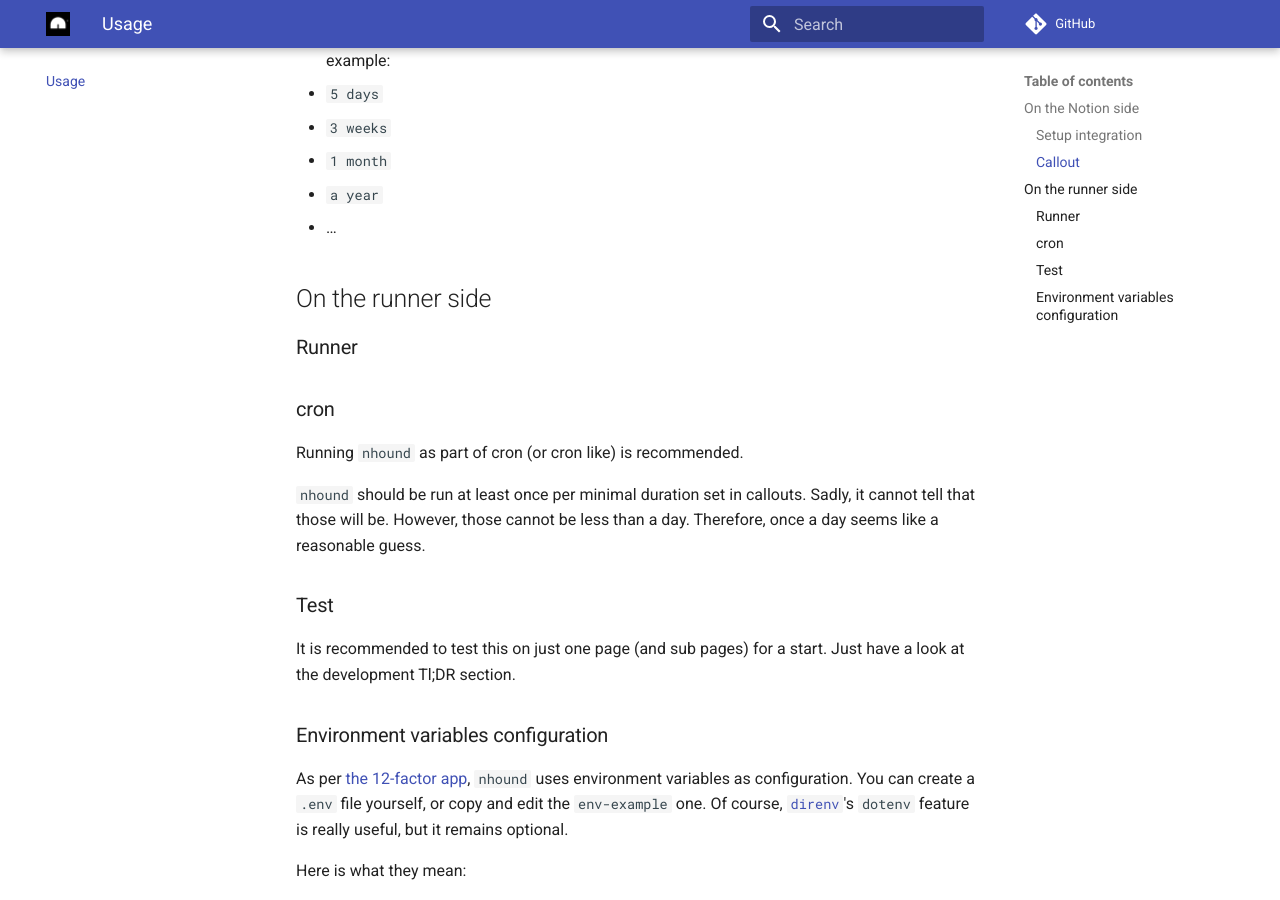
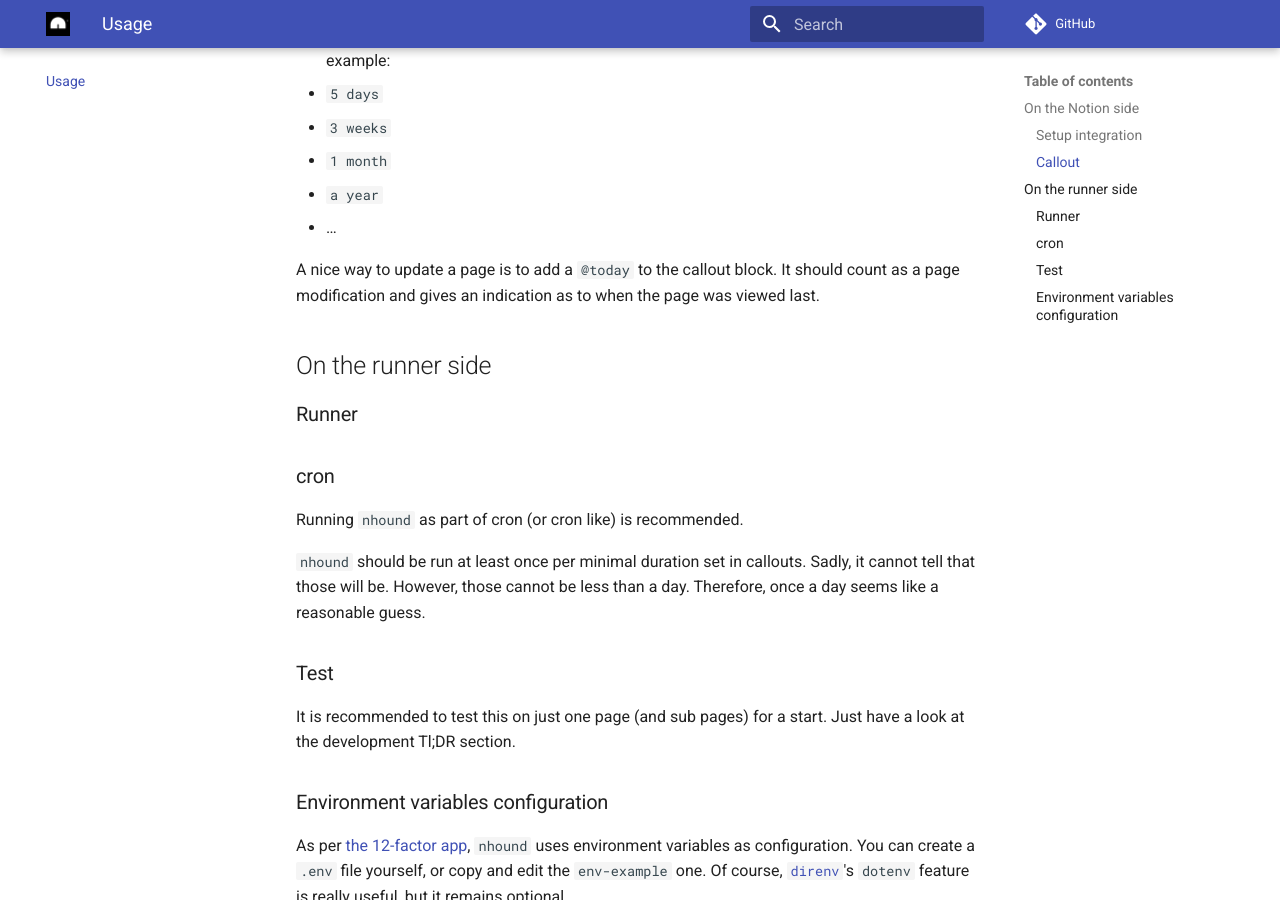
Before and after one commit to worldr/nhound, an MkDocs documentation site: the page built from docs/usage.md, in a window 1280 px wide and 900 px high, scrolled down 939 px. Built offline with MkDocs 1.6.1 and Material for MkDocs 9.7.7, drawn with Linux system fonts in a browser that asks for light colours; comment, search, counter and statistics services are not loaded.

Commit message:
docs(usage): @today in callout

```diff
--- a/docs/usage.md
+++ b/docs/usage.md
@@ -39,6 +39,10 @@ The formate of this is
   - `a year`
   - …
 
+A nice way to update a page is to add a `@today` to the callout block. It should
+count as a page modification and gives an indication as to when the page was
+viewed last.
+
 ## On the runner side
 
 ### Runner
```
